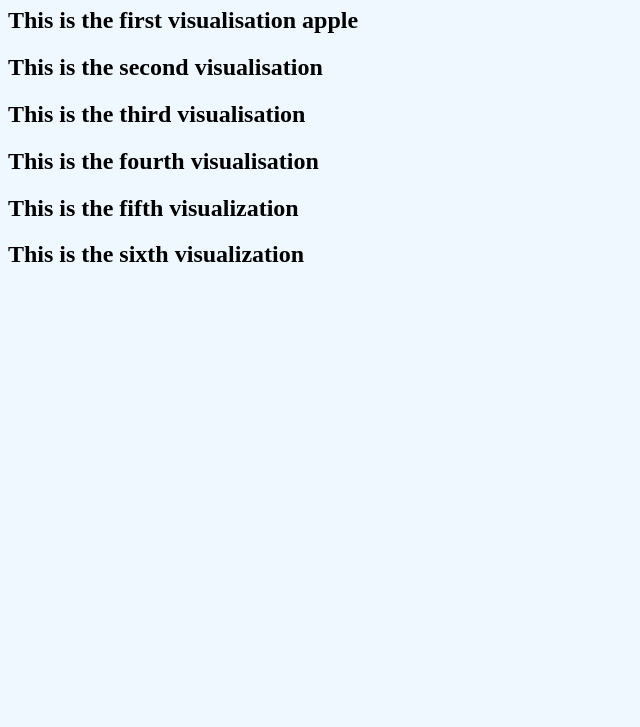
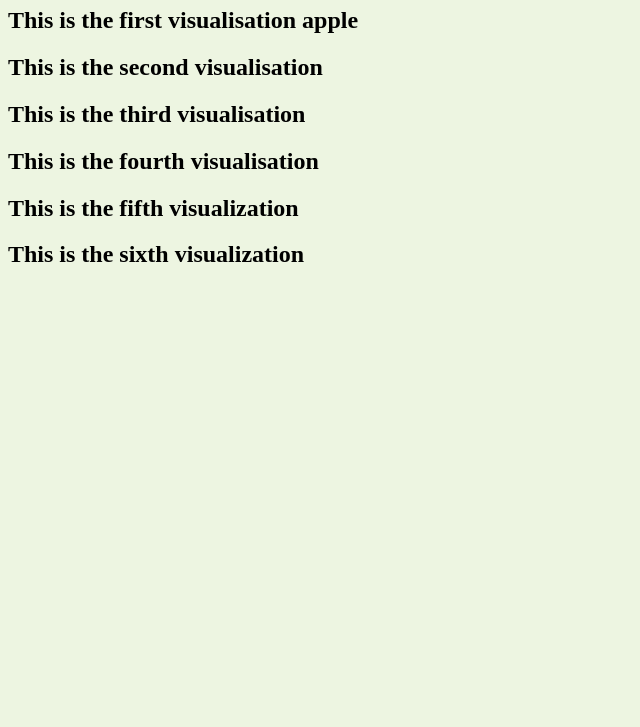
Before and after one commit to span0017/FIT3179, a plain HTML site: page index.html in a window 1280 px wide. Shown: the part 73-800 px from the top of the page, without its empty margins (0-640 px from the left). Drawn offline with Linux system fonts and the light colour scheme; a script that the page names is missing.

Commit message:
Update index.html

```diff
--- a/index.html
+++ b/index.html
@@ -1,7 +1,7 @@
 
 <!DOCTYPE html>
 <html>
-<body style="background-color:aliceblue;">
+<body style="background-color:#EDF5E1;">
 <head>
   <!-- Import Vega & Vega-Lite (does not have to be from CDN) -->
   <script src="https://cdn.jsdelivr.net/npm/vega@5"></script>
```
